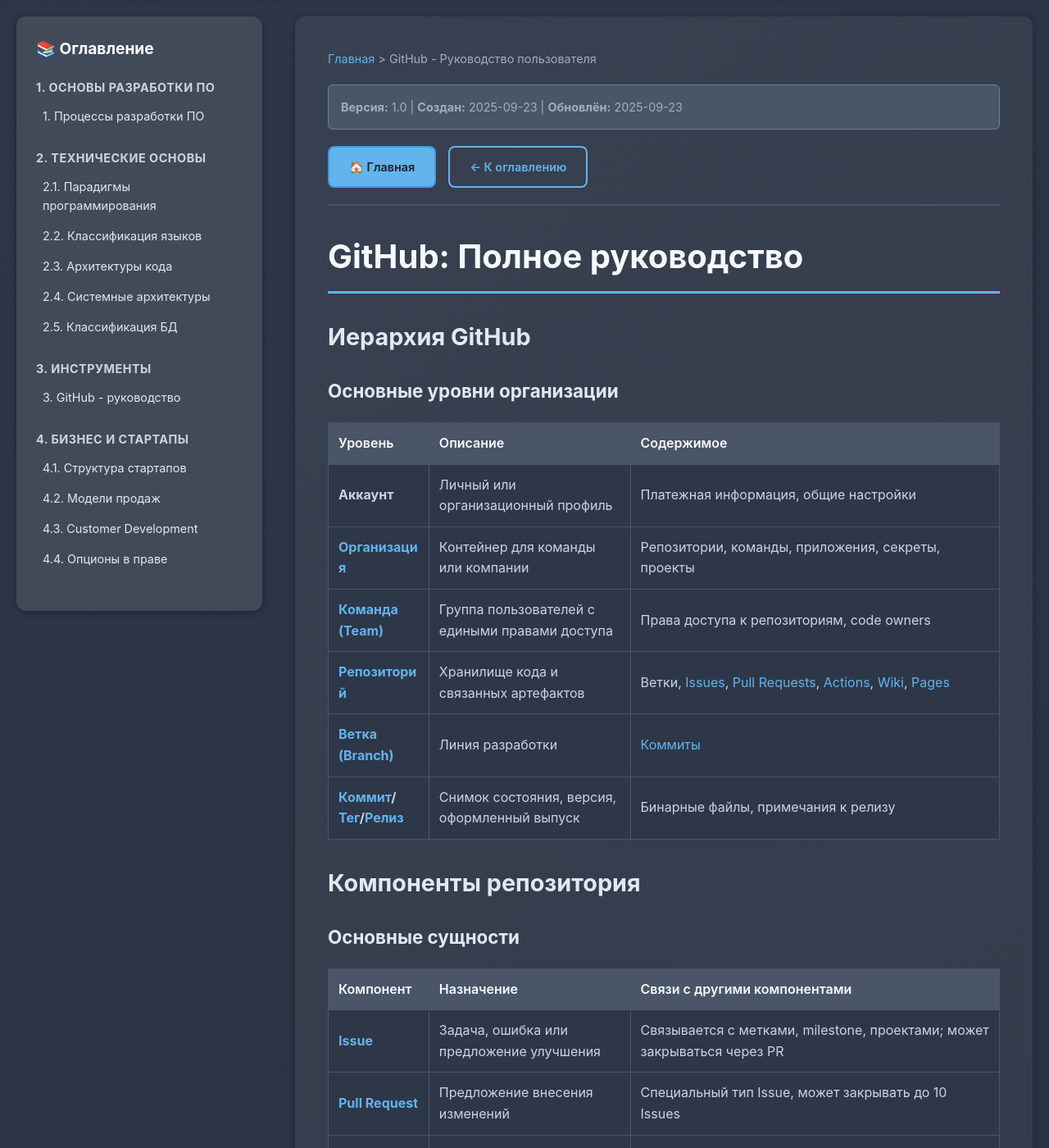
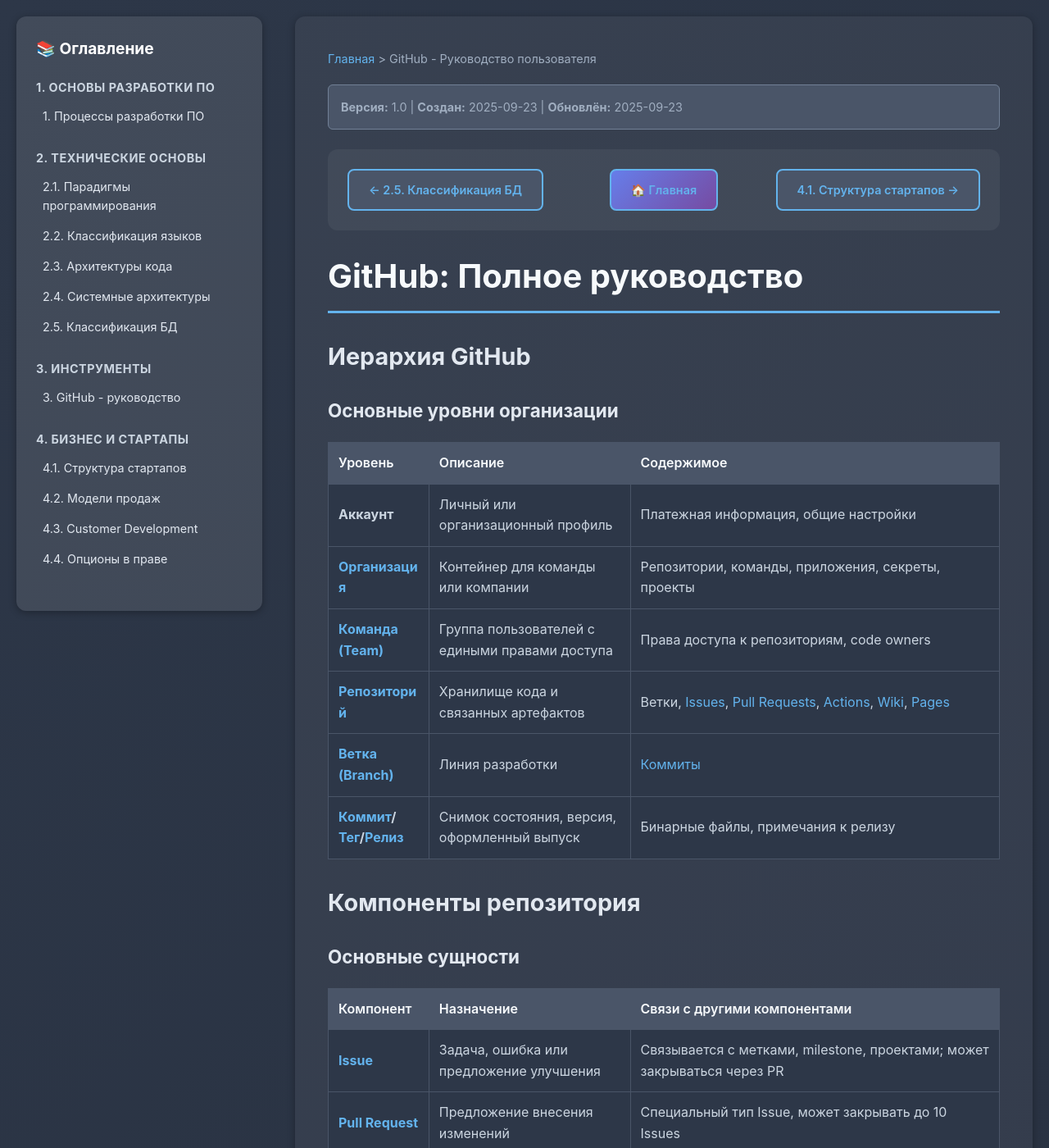
Before and after one commit to FTG-agency/pwa-test, a Jekyll site: the page built from knowledge/3-github-manual.md, in a window 1280 px wide and 1400 px high. Shown: the whole window at 82% size. Built offline with Jekyll 4.4.1, drawn with Linux system fonts in a browser that asks for light colours.

Commit message:
feat: add navigation buttons at both top and bottom of articles
- Add navigation buttons at the beginning of each article (after metadata)
- Keep navigation buttons at the end of each article (after content)
- Remove all old navigation buttons (top-navigation, bottom-navigation)
- Clean up unused CSS styles for old navigation
- Use consistent navigation logic with proper numbering throughout
- Improve user experience with navigation available at both positions

```diff
--- a/_layouts/page.html
+++ b/_layouts/page.html
@@ -48,7 +48,7 @@
             background: rgba(255,255,255,0.05);
             border-radius: 12px;
             padding: 24px;
-            margin-top: 40px;
+            margin: 24px 0;
             display: grid;
             grid-template-columns: 1fr auto 1fr;
             gap: 20px;
@@ -330,23 +330,6 @@
             }
         }
 
-        .top-navigation {
-            margin-bottom: 30px;
-            padding-bottom: 20px;
-            border-bottom: 2px solid #4a5568;
-            display: flex;
-            gap: 15px;
-            flex-wrap: wrap;
-        }
-
-        .bottom-navigation {
-            margin-top: 40px;
-            padding-top: 30px;
-            border-top: 2px solid #4a5568;
-            display: flex;
-            gap: 15px;
-            flex-wrap: wrap;
-        }
 
         .nav-button {
             display: inline-block;
@@ -575,26 +558,46 @@
             </div>
             {% endif %}
 
-            <div class="top-navigation">
-                <a href="/test/" class="nav-button primary">🏠 Главная</a>
-                {% if page.title == 'Знания о разработке ПО' %}
-                <a href="/test/knowledge/structured-options-guide" class="nav-button secondary">📋 Опционы →</a>
-                {% elsif page.title == 'Опционы в корпоративном праве' %}
-                <a href="/test/knowledge/structured-software-development-knowledge" class="nav-button secondary">← Разработка ПО</a>
-                <a href="/test/knowledge/customer-development" class="nav-button secondary">Customer Development →</a>
-                {% elsif page.title == 'Customer Development' %}
-                <a href="/test/knowledge/structured-options-guide" class="nav-button secondary">← Опционы</a>
-                <a href="/test/knowledge/startup-structure" class="nav-button secondary">Структура стартапов →</a>
+            <!-- Навигация в начале статьи -->
+            {% assign page_name = page.path | split: '/' | last | split: '.' | first %}
+            {% assign current_article = site.data.navigation.articles | where: "id", page_name | first %}
+            {% if current_article %}
+            <div class="article-navigation">
+                <!-- Предыдущая статья -->
+                {% if current_article.prev %}
+                    {% assign prev_article = site.data.navigation.articles | where: "id", current_article.prev | first %}
+                    <a href="/test/knowledge/{{ current_article.prev }}" class="nav-button prev">
+                        ← {{ prev_article.title }}
+                    </a>
                 {% else %}
-                <a href="/test/" class="nav-button secondary">← К оглавлению</a>
+                    <div class="nav-button nav-disabled">← Предыдущая</div>
+                {% endif %}
+
+                <!-- Домой -->
+                <a href="/test/" class="nav-button home-button">🏠 Главная</a>
+
+                <!-- Следующая статья -->
+                {% if current_article.next %}
+                    {% assign next_article = site.data.navigation.articles | where: "id", current_article.next | first %}
+                    <a href="/test/knowledge/{{ current_article.next }}" class="nav-button next">
+                        {{ next_article.title }} →
+                    </a>
+                {% else %}
+                    <div class="nav-button nav-disabled">Следующая →</div>
                 {% endif %}
             </div>
+            {% else %}
+            <!-- Fallback для статей без навигации -->
+            <div class="article-navigation">
+                <div class="nav-button nav-disabled">← Предыдущая</div>
+                <a href="/test/" class="nav-button home-button">🏠 Главная</a>
+                <div class="nav-button nav-disabled">Следующая →</div>
+            </div>
+            {% endif %}
 
             {{ content }}
 
-            <!-- Навигация между статьями -->
-            {% assign page_name = page.path | split: '/' | last | split: '.' | first %}
-            {% assign current_article = site.data.navigation.articles | where: "id", page_name | first %}
+            <!-- Навигация в конце статьи -->
             {% if current_article %}
             <div class="article-navigation">
                 <!-- Предыдущая статья -->
```
